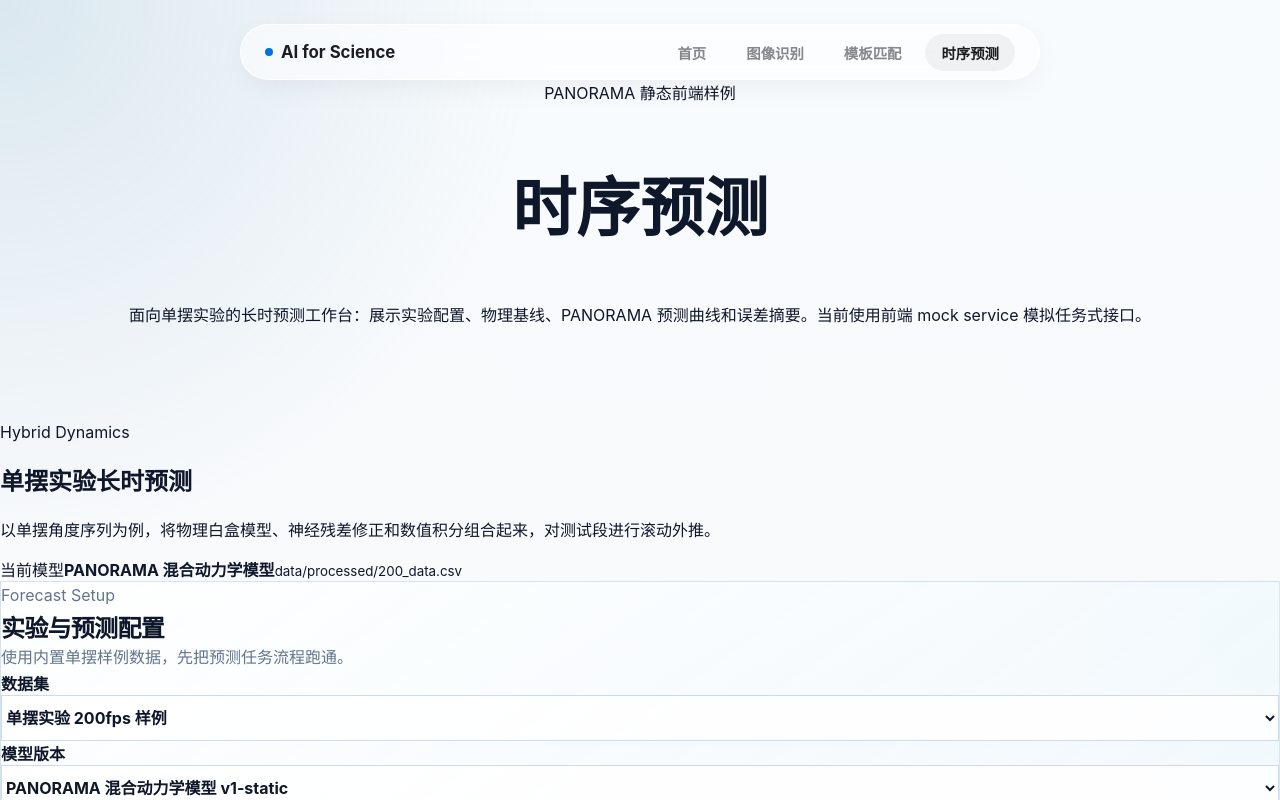
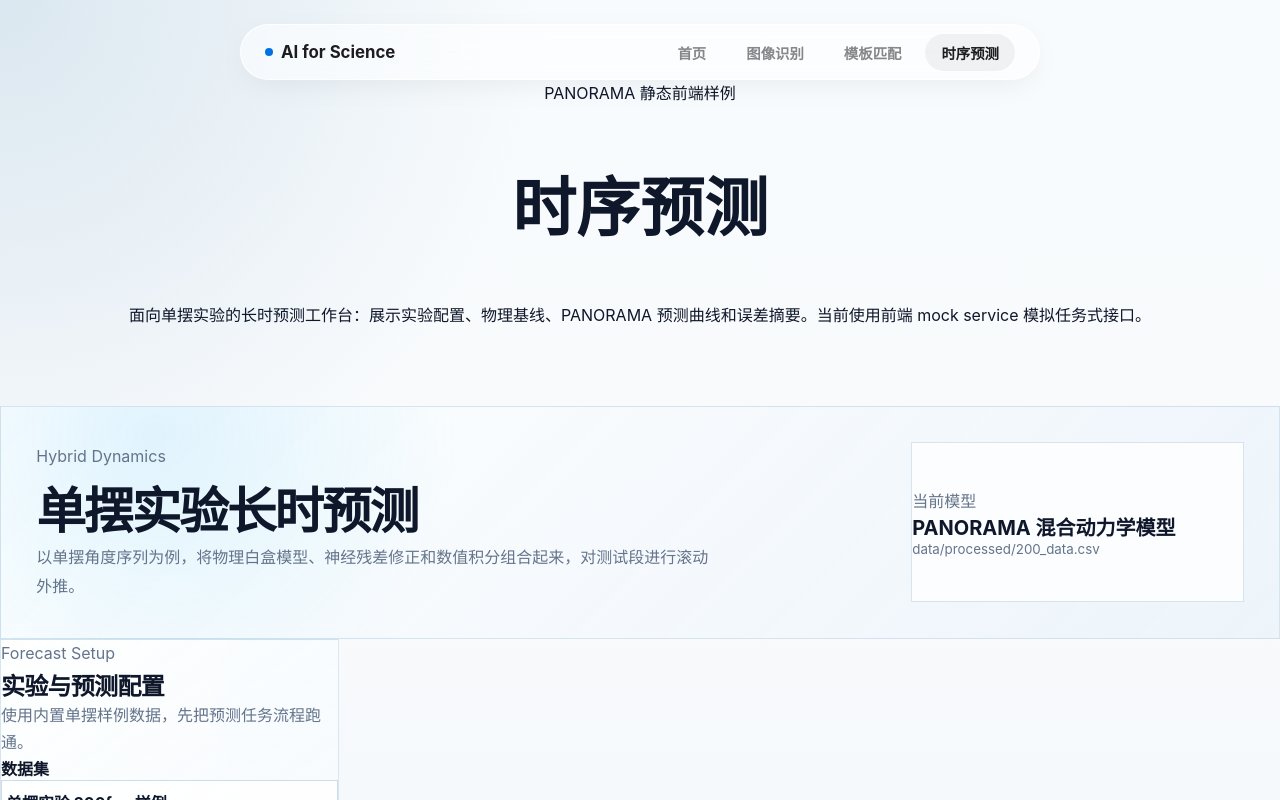
Before and after one commit to Lavandis/ai-for-science, a React (Vite) app: page /time-series-forecast in a window 1280 px wide. Shown: the top 800 px of the page. Built offline with nearby package versions, Linux system fonts and the light colour scheme.

Commit message:
fix: complete forecast workbench styles

```diff
--- a/src/features/timeSeriesForecast/timeSeriesForecast.css
+++ b/src/features/timeSeriesForecast/timeSeriesForecast.css
@@ -1,34 +1,60 @@
-.chart-card {
-  display: grid;
-  gap: var(--space-3);
+.forecast-page {
+  gap: var(--space-6);
 }
 
-.chart-card svg {
-  width: 100%;
-  min-height: 210px;
-  border-radius: var(--radius-lg);
+.forecast-hero {
+  display: grid;
+  grid-template-columns: minmax(0, 1fr) minmax(260px, 0.38fr);
+  gap: var(--space-5);
+  align-items: stretch;
+  padding: clamp(1.4rem, 4vw, 2.2rem);
+  border: 1px solid rgba(47, 111, 159, 0.16);
+  border-radius: var(--radius-xl);
   background:
-    linear-gradient(180deg, rgba(248, 251, 255, 0.9), rgba(236, 244, 252, 0.82)),
-    repeating-linear-gradient(0deg, transparent, transparent 27px, rgba(43, 77, 111, 0.08) 28px);
+    radial-gradient(circle at 12% 12%, rgba(56, 189, 248, 0.14), transparent 19rem),
+    linear-gradient(135deg, rgba(255, 255, 255, 0.92), rgba(235, 244, 250, 0.86));
+  box-shadow: var(--shadow-soft);
 }
 
-.chart-card line {
-  stroke: rgba(52, 74, 98, 0.28);
-  stroke-width: 1;
+.forecast-hero h2 {
+  margin: var(--space-2) 0 var(--space-3);
+  font-size: clamp(1.85rem, 4vw, 3.1rem);
+  letter-spacing: -0.04em;
 }
 
-.chart-card polyline,
-.chart-card path {
-  fill: none;
-  stroke: var(--color-accent);
-  stroke-linecap: round;
-  stroke-linejoin: round;
-  stroke-width: 4;
+.forecast-hero p {
+  max-width: 68ch;
+  margin: 0;
+  color: var(--color-muted);
+  line-height: 1.8;
 }
 
-.chart-card path {
-  stroke: var(--color-accent-soft);
-  stroke-dasharray: 7 8;
+.forecast-model-card {
+  display: grid;
+  align-content: center;
+  gap: var(--space-2);
+  min-height: 160px;
+  padding: var(--space-5);
+  border: 1px solid rgba(47, 111, 159, 0.18);
+  border-radius: var(--radius-lg);
+  background: rgba(255, 255, 255, 0.78);
+}
+
+.forecast-model-card span,
+.forecast-model-card small {
+  color: var(--color-muted);
+}
+
+.forecast-model-card strong {
+  color: var(--color-text);
+  font-size: 1.25rem;
+}
+
+.forecast-workbench {
+  display: grid;
+  grid-template-columns: minmax(260px, 0.36fr) minmax(0, 1fr);
+  gap: var(--space-5);
+  align-items: stretch;
 }
 
 .forecast-chart-card {
@@ -108,22 +134,6 @@
   stroke: #dc2626;
 }
 
-.forecast-metrics {
-  grid-template-columns: repeat(4, minmax(0, 1fr));
-}
-
-.pipeline-list {
-  display: grid;
-  gap: var(--space-3);
-}
-
-.pipeline-step {
-  padding: var(--space-4);
-  border: 1px solid var(--color-border);
-  border-radius: var(--radius-md);
-  background: rgba(255, 255, 255, 0.72);
-}
-
 .chart-legend {
   display: flex;
   flex-wrap: wrap;
@@ -141,10 +151,6 @@
   border-radius: 999px;
   background: var(--color-accent);
   vertical-align: middle;
-}
-
-.chart-legend span:last-child::before {
-  background: var(--color-accent-soft);
 }
 
 .chart-legend .legend-actual::before {
@@ -166,9 +172,31 @@
   background: #dc2626;
 }
 
-.chart-legend span.legend-band::before {
+.chart-legend .legend-band::before {
   height: 10px;
   background: rgba(47, 111, 159, 0.18);
+}
+
+.forecast-metrics {
+  grid-template-columns: repeat(4, minmax(0, 1fr));
+}
+
+.forecast-detail-grid {
+  display: grid;
+  grid-template-columns: minmax(280px, 0.42fr) minmax(0, 1fr);
+  gap: var(--space-5);
+}
+
+.pipeline-list {
+  display: grid;
+  gap: var(--space-3);
+}
+
+.pipeline-step {
+  padding: var(--space-4);
+  border: 1px solid var(--color-border);
+  border-radius: var(--radius-md);
+  background: rgba(255, 255, 255, 0.72);
 }
 
 .pipeline-step span {
@@ -188,7 +216,32 @@
 .summary-copy {
   margin: 0;
   color: var(--color-muted);
-  line-height: 1.85;
+  line-height: 1.75;
+}
+
+@media (max-width: 1080px) {
+  .forecast-metrics {
+    grid-template-columns: repeat(2, minmax(0, 1fr));
+  }
+
+  .forecast-workbench,
+  .forecast-detail-grid {
+    grid-template-columns: 1fr;
+  }
+}
+
+@media (max-width: 720px) {
+  .forecast-hero {
+    grid-template-columns: 1fr;
+  }
+
+  .forecast-chart-card svg {
+    min-height: 260px;
+  }
+
+  .forecast-metrics {
+    grid-template-columns: 1fr;
+  }
 }
 
 .forecast-config-card,
@@ -325,22 +378,6 @@
   background: linear-gradient(90deg, #dc2626, #f97316);
 }
 
-@media (max-width: 1080px) {
-  .forecast-metrics {
-    grid-template-columns: repeat(2, minmax(0, 1fr));
-  }
-}
-
-@media (max-width: 720px) {
-  .forecast-chart-card svg {
-    min-height: 260px;
-  }
-
-  .forecast-metrics {
-    grid-template-columns: 1fr;
-  }
-}
-
 .forecast-left-column {
   display: grid;
   gap: var(--space-4);
@@ -357,6 +394,13 @@
   background: rgba(255, 255, 255, 0.62);
 }
 
+.forecast-empty-state--running {
+  border-style: solid;
+  background:
+    radial-gradient(circle at 12% 18%, rgba(56, 189, 248, 0.18), transparent 14rem),
+    rgba(255, 255, 255, 0.72);
+}
+
 .forecast-empty-state h2 {
   margin: var(--space-2) 0;
 }
@@ -367,10 +411,3 @@
   color: var(--color-muted);
   line-height: 1.75;
 }
-
-.forecast-empty-state--running {
-  border-style: solid;
-  background:
-    radial-gradient(circle at 12% 18%, rgba(56, 189, 248, 0.18), transparent 14rem),
-    rgba(255, 255, 255, 0.72);
-}
```
